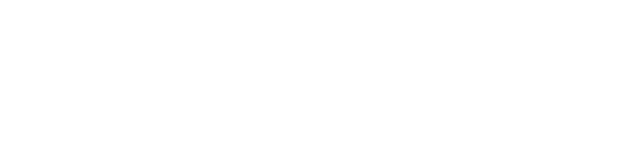
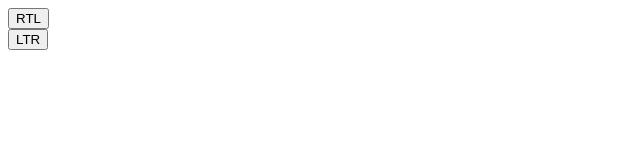
Before and after one commit to blancomj/detox1, a plain HTML site: page johnny2.html in a window 1280 px wide. Shown: the whole page, without its empty margins (0-640 px from the left). Drawn offline with Linux system fonts and the light colour scheme.

Commit message:
guardo Johnny en rama1

```diff
--- a/johnny2.html
+++ b/johnny2.html
@@ -5,6 +5,10 @@
 </head>
 <body>
      <div class="preloader"></div>
+     <div class="page_direction">
+          <div class="demo-rtl direction_switch"><button class="rtl">RTL</button></div>
+          <div class="demo-ltr direction_switch"><button class="ltr">LTR</button></div>
+      </div>
 </body>
 <!-- End of .page_wrapper -->
 </html>
```
